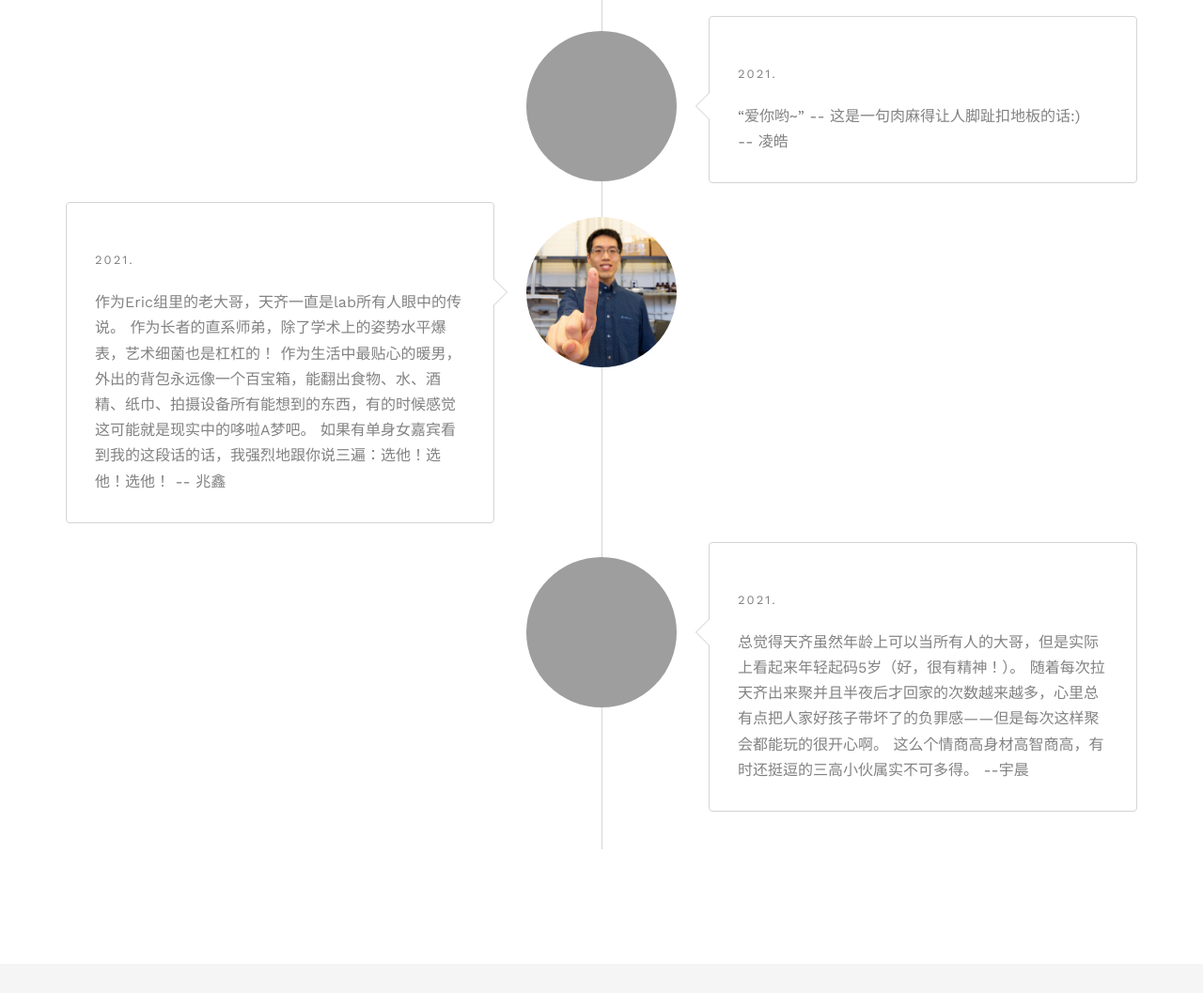
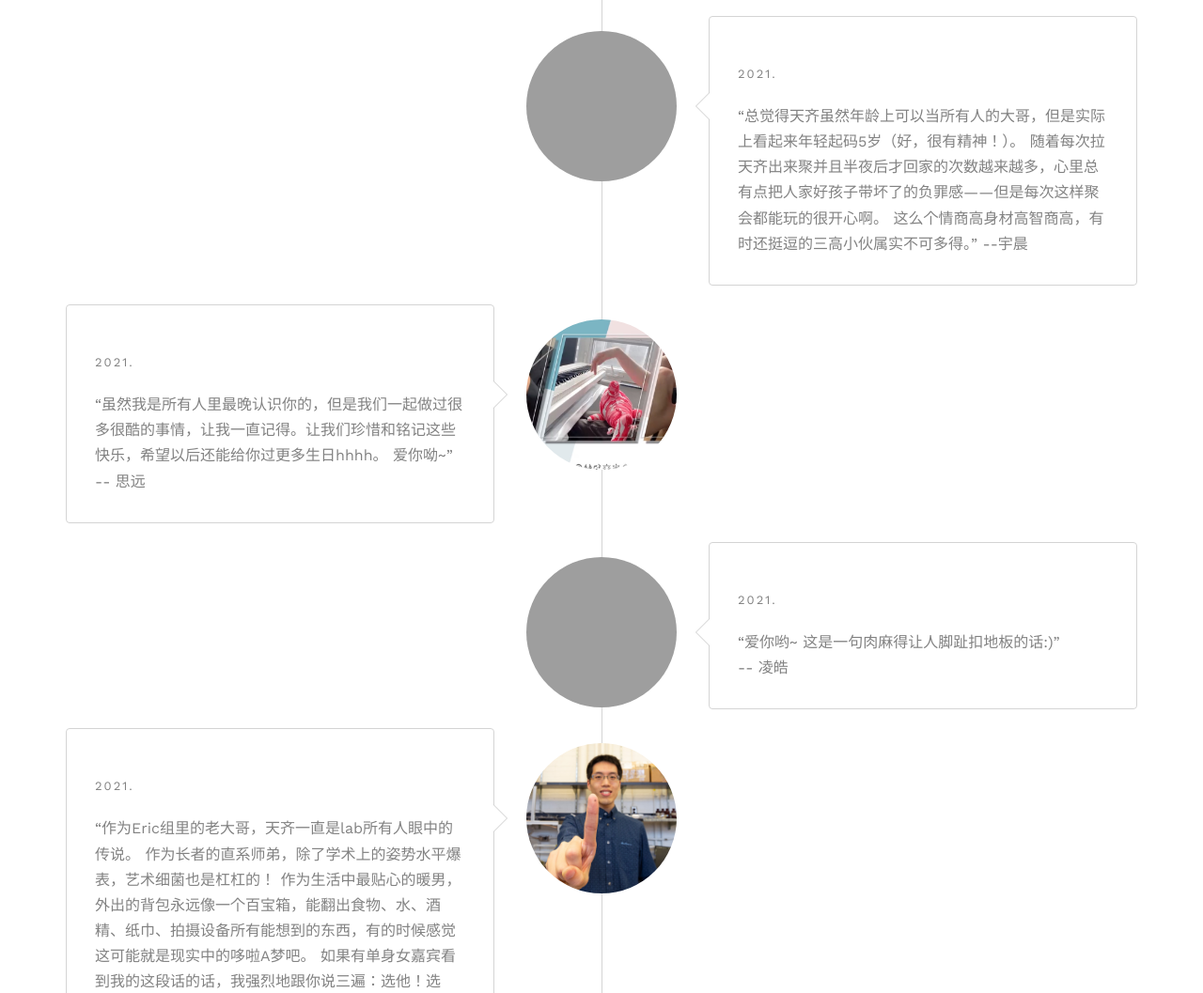
Before and after one commit to xutianyish/happybday, a website: page pub/index.html in a window 1280 px wide. Shown: the part 3155-4212 px from the top of the page at 94% size. Drawn offline with nearby package versions, Linux system fonts and the light colour scheme; grey boxes are pictures that could not be loaded; files whose address does not match are found by name.

Commit message:
webapp finish

```diff
--- a/pub/index.html
+++ b/pub/index.html
@@ -132,7 +132,8 @@
 										日渐成熟，与你同行，和你分享。和你在东京迪士尼合影时的老妈也正值28。"
 										<br/>
 										<br/>
-										"徐同学叫天齐「てんせい」后来同学们觉得他太  就干脆叫他天才「てんさい」别看他整天无忧无虑的样子，苦手之事也是有的。
+										"徐同学叫天齐「てんせい」，后来同学们觉得他太牛就干脆叫他天才「てんさい」。
+										别看他整天无忧无虑的样子，苦手之事也是有的。
 										如果哪天起床他愁云密布那一定就是有画画课, 哈哈, 再能的人也是有软肋滴。"
 									</p>
 								</div>
@@ -193,6 +194,40 @@
 						</li>
 
 						<li class="timeline-inverted animate-box">
+							<div class="timeline-badge" style="background-image:url(images/event8.jpg);"></div>
+							<div class="timeline-panel">
+								<div class="timeline-heading">
+									<h3 class="timeline-title"></h3>
+									<span class="date">2021.</span>
+								</div>
+								<div class="timeline-body">
+									<p>
+										“总觉得天齐虽然年龄上可以当所有人的大哥，但是实际上看起来年轻起码5岁（好，很有精神！）。
+										随着每次拉天齐出来聚并且半夜后才回家的次数越来越多，心里总有点把人家好孩子带坏了的负罪感——但是每次这样聚会都能玩的很开心啊。
+										这么个情商高身材高智商高，有时还挺逗的三高小伙属实不可多得。”
+										--宇晨
+									</p>
+								</div>
+							</div>
+						</li>
+
+						<li class="animate-box">
+							<div class="timeline-badge" style="background-image:url(images/event.jpg);"></div>
+							<div class="timeline-panel">
+								<div class="timeline-heading">
+									<h3 class="timeline-title"></h3>
+									<span class="date">2021.</span>
+								</div>
+								<div class="timeline-body">
+									<p>
+										“虽然我是所有人里最晚认识你的，但是我们一起做过很多很酷的事情，让我一直记得。让我们珍惜和铭记这些快乐，希望以后还能给你过更多生日hhhh。 爱你呦~”
+										-- 思远
+									</p>
+								</div>
+							</div>
+						</li>
+
+						<li class="timeline-inverted animate-box">
 							<div class="timeline-badge" style="background-image:url(images/event6.jpg);"></div>
 							<div class="timeline-panel">
 								<div class="timeline-heading">
@@ -201,7 +236,7 @@
 								</div>
 								<div class="timeline-body">
 									<p>
-										“爱你哟~” -- 这是一句肉麻得让人脚趾扣地板的话:) <br/>
+										“爱你哟~ 这是一句肉麻得让人脚趾扣地板的话:)”<br/>
 										-- 凌皓
 									</p>
 								</div>
@@ -217,29 +252,11 @@
 								</div>
 								<div class="timeline-body">
 									<p>
-										作为Eric组里的老大哥，天齐一直是lab所有人眼中的传说。
+										“作为Eric组里的老大哥，天齐一直是lab所有人眼中的传说。
 										作为长者的直系师弟，除了学术上的姿势水平爆表，艺术细菌也是杠杠的！
 										作为生活中最贴心的暖男，外出的背包永远像一个百宝箱，能翻出食物、水、酒精、纸巾、拍摄设备所有能想到的东西，有的时候感觉这可能就是现实中的哆啦A梦吧。
-										如果有单身女嘉宾看到我的这段话的话，我强烈地跟你说三遍：选他！选他！选他！
+										如果有单身女嘉宾看到我的这段话的话，我强烈地跟你说三遍：选他！选他！选他！”
 										-- 兆鑫
-									</p>
-								</div>
-							</div>
-						</li>
-
-						<li class="timeline-inverted animate-box">
-							<div class="timeline-badge" style="background-image:url(images/event8.jpg);"></div>
-							<div class="timeline-panel">
-								<div class="timeline-heading">
-									<h3 class="timeline-title"></h3>
-									<span class="date">2021.</span>
-								</div>
-								<div class="timeline-body">
-									<p>
-										总觉得天齐虽然年龄上可以当所有人的大哥，但是实际上看起来年轻起码5岁（好，很有精神！）。
-										随着每次拉天齐出来聚并且半夜后才回家的次数越来越多，心里总有点把人家好孩子带坏了的负罪感——但是每次这样聚会都能玩的很开心啊。
-										这么个情商高身材高智商高，有时还挺逗的三高小伙属实不可多得。
-										--宇晨
 									</p>
 								</div>
 							</div>
```
Also changed, not shown: pub/images/event.jpg (added).
